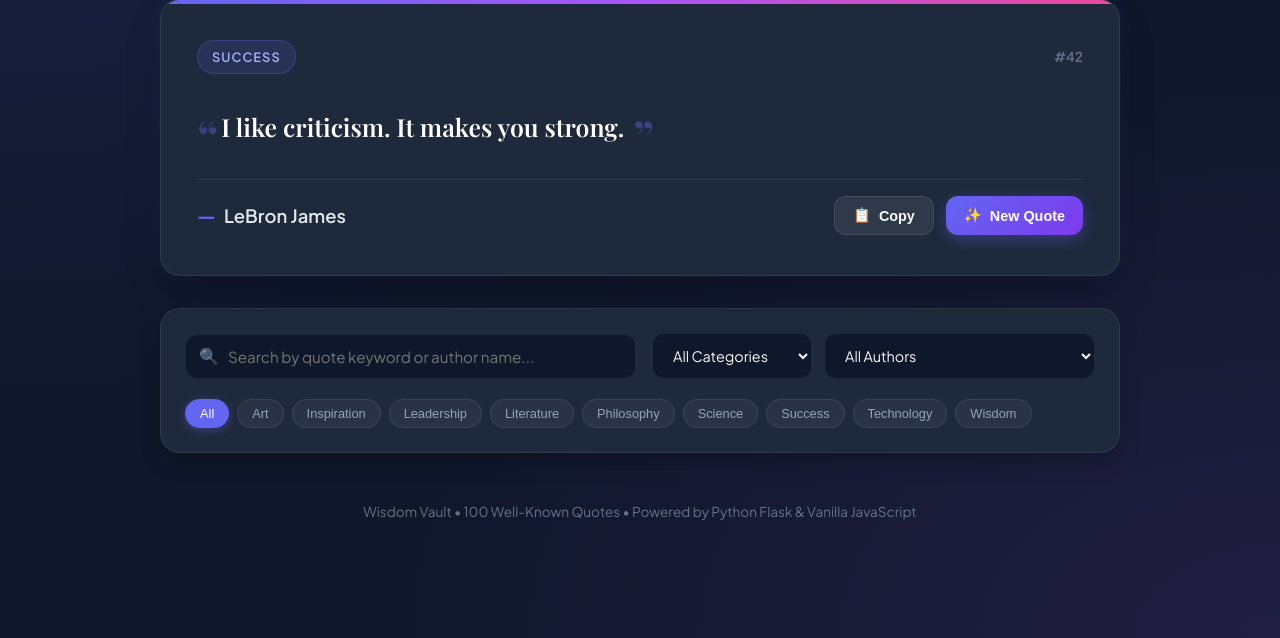
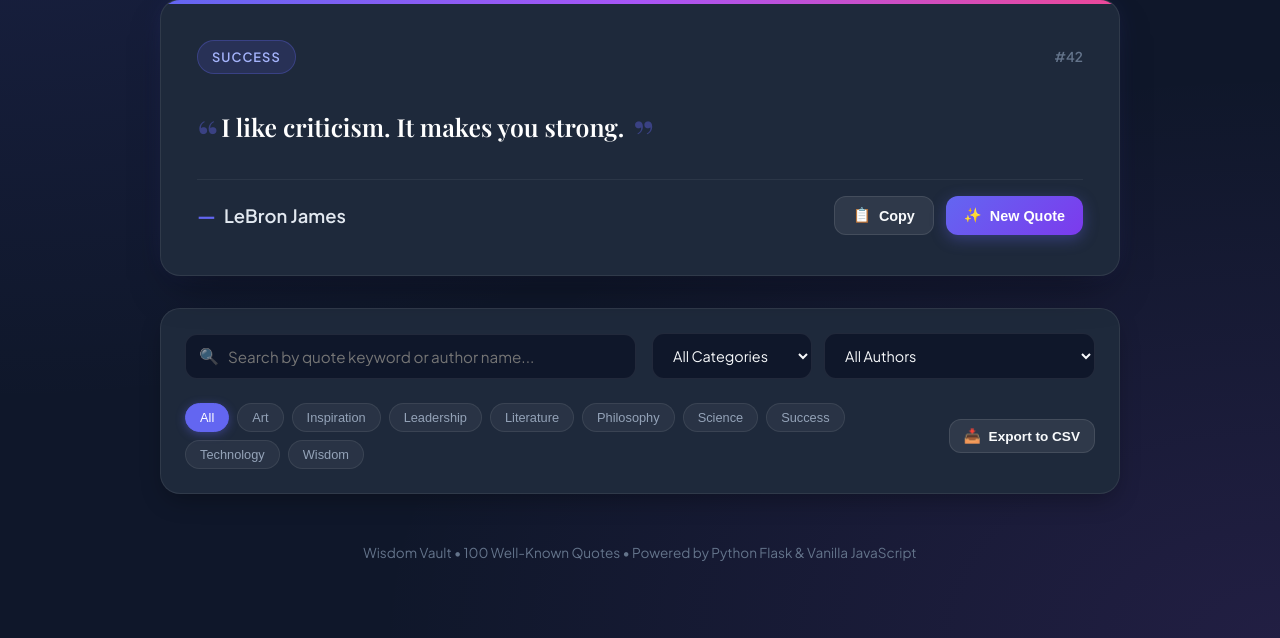
Before and after one commit to A1MaHaiD/handroid-famous-quotes, a Flask app: page / in a window 1280 px wide. Shown: the part 162-800 px from the top of the page. Run offline with Flask 3, Linux system fonts and the light colour scheme; some web fonts are replaced.

Commit message:
Add Copy to Clipboard for each quote and Export to CSV feature

```diff
--- a/app.py
+++ b/app.py
@@ -1,7 +1,9 @@
+import csv
+import io
 import json
 import os
 import random
-from flask import Flask, render_template, request, jsonify
+from flask import Flask, render_template, request, jsonify, Response
 
 app = Flask(__name__)
 
@@ -114,5 +116,46 @@ def get_authors():
 
     return jsonify(sorted_authors)
 
+@app.route('/api/quotes/export/csv', methods=['GET'])
+def export_quotes_csv():
+    """
+    Export quotes as a CSV file, optionally filtered by keyword, author, or category.
+    """
+    quotes = load_quotes()
+    query = request.args.get('q', '').strip().lower()
+    author = request.args.get('author', '').strip().lower()
+    category = request.args.get('category', '').strip().lower()
+
+    results = quotes
+
+    if category:
+        results = [q for q in results if q.get('category', '').lower() == category]
+
+    if author:
+        results = [q for q in results if author in q.get('author', '').lower()]
+
+    if query:
+        results = [
+            q for q in results
+            if query in q.get('quote', '').lower() or query in q.get('author', '').lower()
+        ]
+
+    output = io.StringIO()
+    writer = csv.writer(output, quoting=csv.QUOTE_MINIMAL)
+    writer.writerow(['ID', 'Quote', 'Author', 'Category', 'Tags'])
+
+    for q in results:
+        tags_str = ', '.join(q.get('tags', []))
+        writer.writerow([q.get('id', ''), q.get('quote', ''), q.get('author', ''), q.get('category', ''), tags_str])
+
+    csv_data = output.getvalue()
+    output.close()
+
+    return Response(
+        csv_data,
+        mimetype='text/csv',
+        headers={'Content-Disposition': 'attachment; filename="quotes.csv"'}
+    )
+
 if __name__ == '__main__':
     app.run(host='0.0.0.0', port=5000, debug=True)
--- a/static/css/style.css
+++ b/static/css/style.css
@@ -341,12 +341,23 @@ blockquote {
   border-color: var(--accent-primary);
 }
 
+/* Controls Bottom Row */
+.controls-bottom-row {
+  display: flex;
+  justify-content: space-between;
+  align-items: center;
+  flex-wrap: wrap;
+  gap: 12px;
+  padding-top: 4px;
+}
+
 /* Category Pills */
 .category-pills {
   display: flex;
   gap: 8px;
   flex-wrap: wrap;
   align-items: center;
+  flex: 1;
 }
 
 .pill-btn {
@@ -371,6 +382,12 @@ blockquote {
   border-color: var(--accent-primary);
   color: #ffffff;
   box-shadow: 0 2px 10px rgba(99, 102, 241, 0.4);
+}
+
+.btn-export {
+  padding: 8px 14px;
+  font-size: 0.85rem;
+  white-space: nowrap;
 }
 
 /* Results Grid */
--- a/static/js/app.js
+++ b/static/js/app.js
@@ -9,6 +9,7 @@ document.addEventListener('DOMContentLoaded', () => {
   const quoteId = document.getElementById('quoteId');
   const btnNewRandom = document.getElementById('btnNewRandom');
   const btnCopyQuote = document.getElementById('btnCopyQuote');
+  const btnExportCsv = document.getElementById('btnExportCsv');
 
   const searchInput = document.getElementById('searchInput');
   const btnClearSearch = document.getElementById('btnClearSearch');
@@ -45,13 +46,14 @@ document.addEventListener('DOMContentLoaded', () => {
 
     btnCopyQuote.addEventListener('click', () => {
       if (!currentQuote) return;
-      const textToCopy = `"${currentQuote.quote}" — ${currentQuote.author}`;
-      navigator.clipboard.writeText(textToCopy).then(() => {
-        showToast('Quote copied to clipboard! 📋');
-      }).catch(() => {
-        showToast('Failed to copy quote', true);
+      copyQuoteToClipboard(currentQuote.quote, currentQuote.author);
+    });
+
+    if (btnExportCsv) {
+      btnExportCsv.addEventListener('click', () => {
+        exportQuotesToCsv();
       });
-    });
+    }
 
     searchInput.addEventListener('input', () => {
       const val = searchInput.value.trim();
@@ -77,6 +79,36 @@ document.addEventListener('DOMContentLoaded', () => {
     authorSelect.addEventListener('change', () => {
       performSearch();
     });
+  }
+
+  // Helper to copy text to clipboard
+  function copyQuoteToClipboard(quote, author) {
+    const textToCopy = `"${quote}" — ${author}`;
+    navigator.clipboard.writeText(textToCopy).then(() => {
+      showToast('Quote copied to clipboard! 📋');
+    }).catch(() => {
+      showToast('Failed to copy quote', true);
+    });
+  }
+
+  // Export quotes to CSV based on current filters
+  function exportQuotesToCsv() {
+    const q = searchInput.value.trim();
+    const category = categorySelect.value;
+    const author = authorSelect.value;
+
+    const params = new URLSearchParams();
+    if (q) params.append('q', q);
+    if (category) params.append('category', category);
+    if (author) params.append('author', author);
+
+    let exportUrl = '/api/quotes/export/csv';
+    if ([...params].length > 0) {
+      exportUrl += `?${params.toString()}`;
+    }
+
+    showToast('Exporting quotes to CSV... 📥');
+    window.location.href = exportUrl;
   }
 
   // Fetch and display a random quote
@@ -244,16 +276,41 @@ document.addEventListener('DOMContentLoaded', () => {
       const card = document.createElement('div');
       card.className = 'grid-card';
       card.innerHTML = `
-        <div class="grid-card-text">“${escapeHtml(quote.quote)}”</div>
+        <div class="grid-card-body">
+          <div class="grid-card-text">“${escapeHtml(quote.quote)}”</div>
+        </div>
         <div class="grid-card-footer">
-          <span class="grid-card-author">— ${escapeHtml(quote.author)}</span>
-          <span class="grid-card-cat">${escapeHtml(quote.category)}</span>
+          <div class="grid-card-meta">
+            <span class="grid-card-author">— ${escapeHtml(quote.author)}</span>
+            <span class="grid-card-cat">${escapeHtml(quote.category)}</span>
+          </div>
+          <button class="grid-card-copy-btn" title="Copy quote to clipboard" aria-label="Copy quote">
+            <span class="copy-icon">📋</span>
+            <span class="copy-text">Copy</span>
+          </button>
         </div>
       `;
+
+      // Copy button event listener
+      const copyBtn = card.querySelector('.grid-card-copy-btn');
+      copyBtn.addEventListener('click', (e) => {
+        e.stopPropagation(); // Don't trigger card selection
+        copyQuoteToClipboard(quote.quote, quote.author);
+        copyBtn.classList.add('copied');
+        const textSpan = copyBtn.querySelector('.copy-text');
+        if (textSpan) textSpan.textContent = 'Copied!';
+        setTimeout(() => {
+          copyBtn.classList.remove('copied');
+          if (textSpan) textSpan.textContent = 'Copy';
+        }, 1800);
+      });
+
+      // Card click triggers main view
       card.addEventListener('click', () => {
         displayQuote(quote);
         window.scrollTo({ top: 0, behavior: 'smooth' });
       });
+
       quotesGrid.appendChild(card);
     });
   }
--- a/templates/index.html
+++ b/templates/index.html
@@ -78,9 +78,14 @@
           </div>
         </div>
 
-        <!-- Quick Category Tags -->
-        <div class="category-pills" id="categoryPills">
-          <!-- Dynamically populated via JS -->
+        <!-- Quick Category Tags & Export Bar -->
+        <div class="controls-bottom-row">
+          <div class="category-pills" id="categoryPills">
+            <!-- Dynamically populated via JS -->
+          </div>
+          <button class="btn btn-secondary btn-export" id="btnExportCsv" title="Export matching quotes to CSV">
+            <span class="icon">📥</span> Export to CSV
+          </button>
         </div>
       </div>
     </section>
@@ -89,7 +94,9 @@
     <section class="results-section" id="resultsSection" style="display: none;">
       <div class="results-header">
         <h2 id="resultsHeading">Quotes Found</h2>
-        <span class="results-count" id="resultsCount">0 quotes</span>
+        <div class="results-header-right">
+          <span class="results-count" id="resultsCount">0 quotes</span>
+        </div>
       </div>
       <div class="quotes-grid" id="quotesGrid">
         <!-- Dynamically populated quote cards -->
```
Also changed, not shown: other parts of static/css/style.css (+40 -0 lines), tests/test_api.py (+21 -0 lines), README.md.
